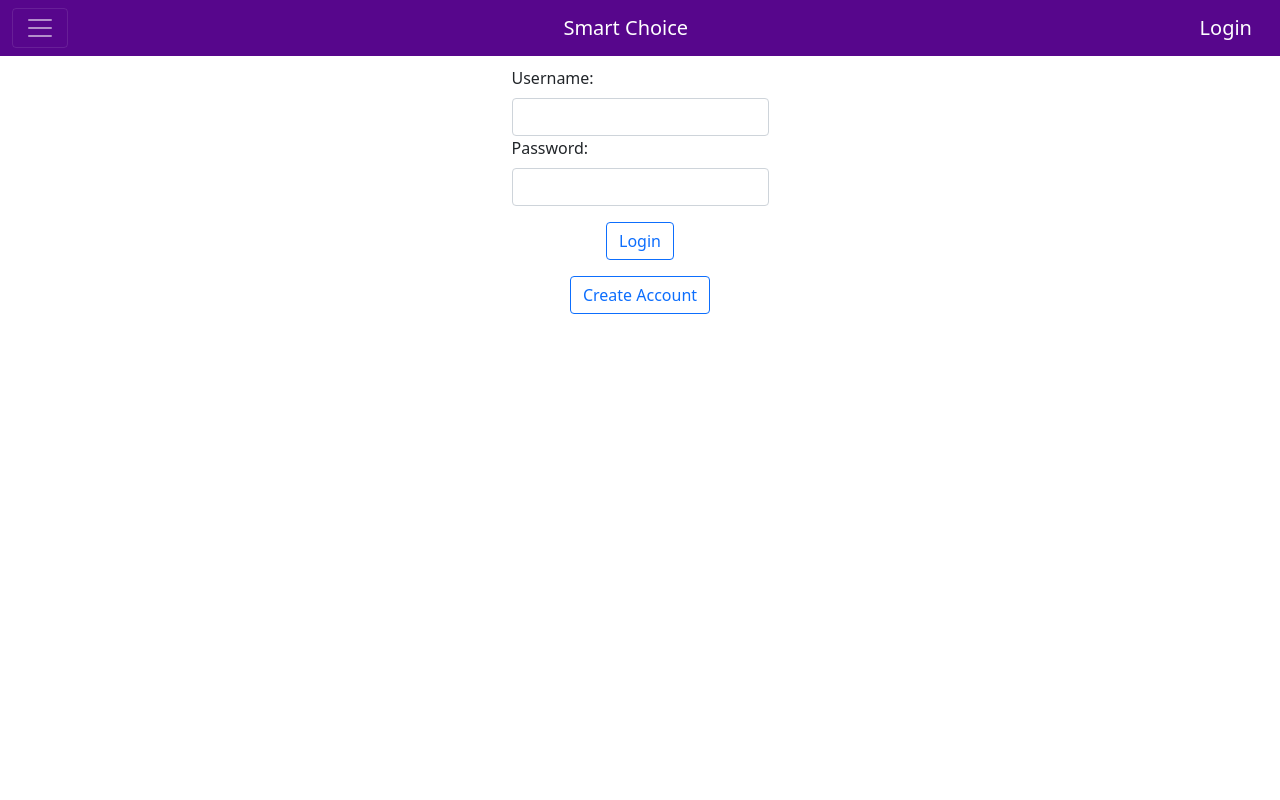
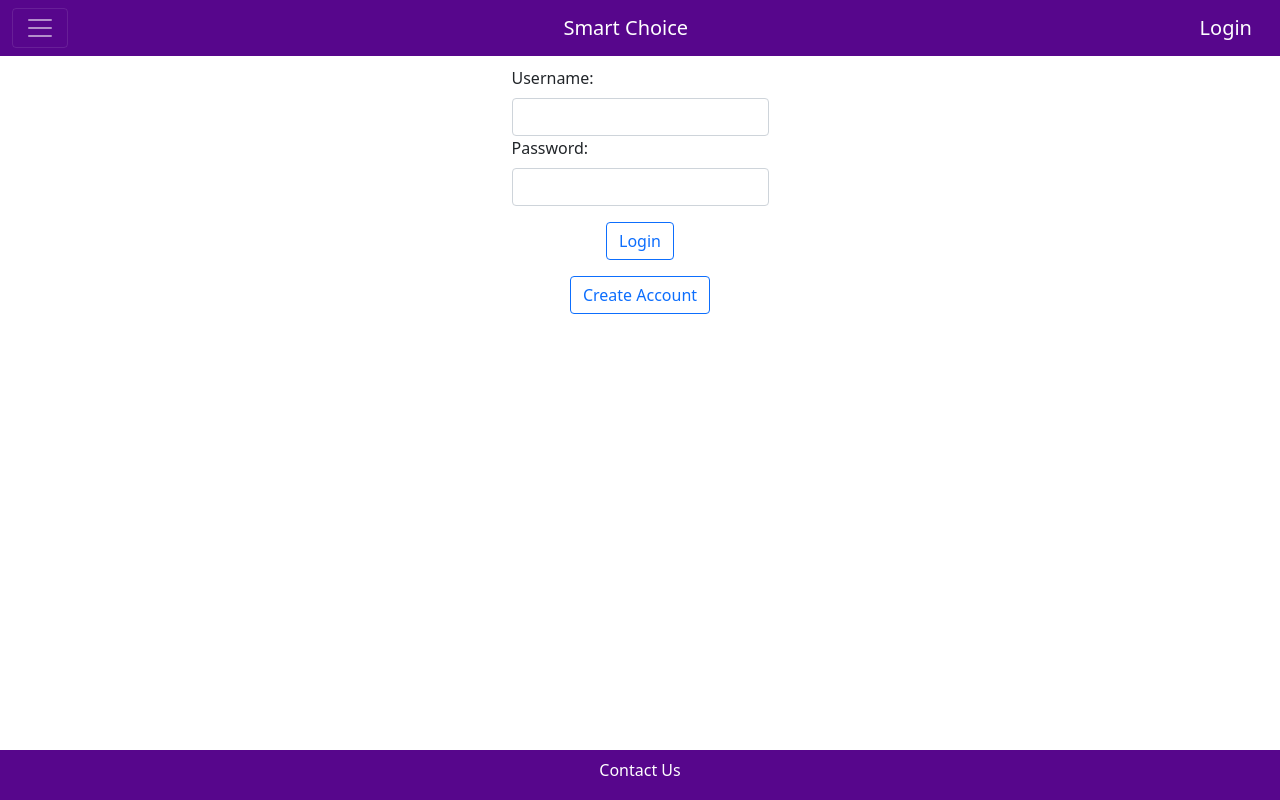
Before and after one commit to software-students-fall2021/project-setup-pengfan-z, a React (Create React App) app in the folder front-end/: page /login in a window 1280 px wide. Built offline with nearby package versions, Linux system fonts and the light colour scheme; no server answers.

Commit message:
Add footer; change some css class name

```diff
--- a/front-end/src/App.js
+++ b/front-end/src/App.js
@@ -8,6 +8,7 @@
 import CreateAccount from "./pages/CreateAccount";
 import CourseInfo from "./pages/CourseInfo";
 import Contact from "./pages/Contact";
+import Footer from "./components/Footer";
 
 function App() {
   return (
@@ -41,6 +42,7 @@
             <Home />
           </Route>
         </Switch>
+        <Footer />
       </Router>
     </div>
   );
--- /dev/null
+++ b/front-end/src/components/Footer.js
@@ -0,0 +1,14 @@
+import "../css/footer.css";
+import { Link } from "react-router-dom";
+
+const Footer = () => {
+  return (
+    <div className='d-flex justify-content-center align-items-center footer fixed-bottom'>
+      <Link to='/contact' className='navLink'>
+        <h6>Contact Us</h6>
+      </Link>
+    </div>
+  );
+};
+
+export default Footer;
--- /dev/null
+++ b/front-end/src/css/footer.css
@@ -0,0 +1,4 @@
+.footer {
+  height: 50px;
+  background-color: rgb(87, 6, 140);
+}
--- a/front-end/src/css/login.css
+++ b/front-end/src/css/login.css
@@ -1,4 +1,4 @@
-.form1 {
+.loginForm {
   margin-top: 10px;
   max-width: 50%;
   justify-content: center;
--- a/front-end/src/pages/Login.js
+++ b/front-end/src/pages/Login.js
@@ -68,7 +68,7 @@
         >
           <p>{alert}</p>
         </Alert>
-        <Container fluid className='form1'>
+        <Container fluid className='loginForm'>
           <Row>
             <Col className='d-flex justify-content-center align-items-center'>
               <Form.Group>
```
